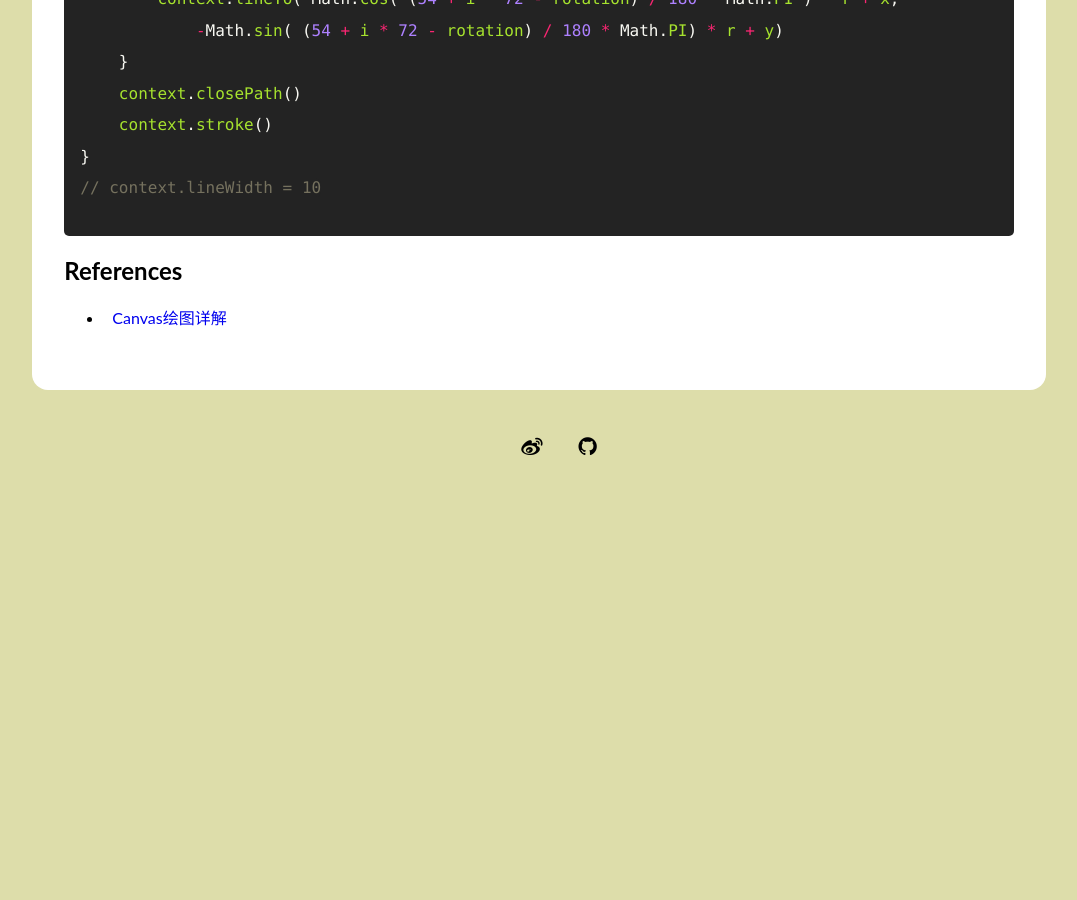
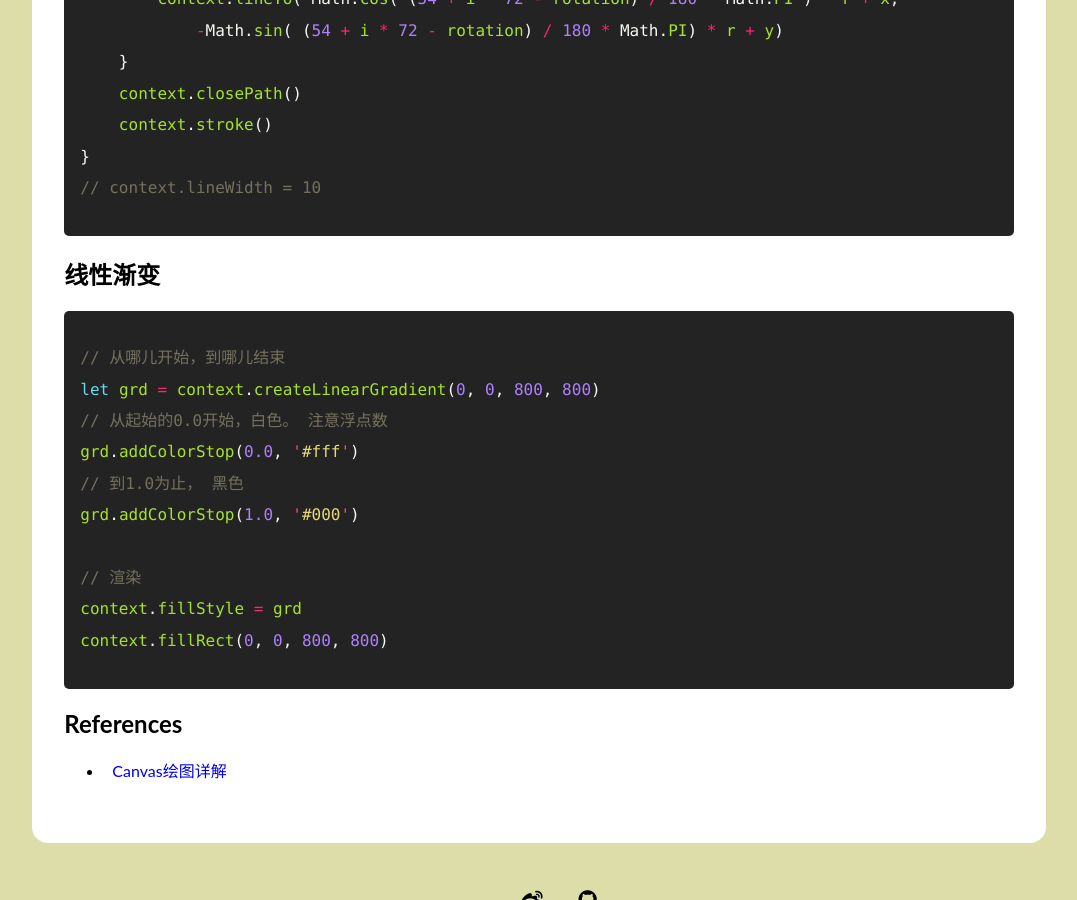
Before and after one commit to AnnatarHe/AnnatarHe.github.io, a Jekyll site: the page built from _posts/2016-03-05-begin-with-canvas.md, in a window 1280 px wide and 900 px high, scrolled down 3421 px. Shown: the whole window, without its empty margins (101-1178 px from the left). Built offline with Jekyll 4.4.1, drawn with Linux system fonts in a browser that asks for light colours; nearby versions of some CDN libraries; some web fonts are replaced; comment, search, counter and statistics services are not loaded; before the commit the page ends 3892 px from its top, so only the background shows below that.

Commit message:
add color linear graditer

```diff
--- a/_posts/2016-03-05-begin-with-canvas.md
+++ b/_posts/2016-03-05-begin-with-canvas.md
@@ -119,6 +119,20 @@ function drawStar( cxt, r, R, x, y, rotation) {
 // context.lineWidth = 10
 {% endhighlight %}
 
+## 线性渐变
+
+{% highlight js %}
+// 从哪儿开始，到哪儿结束
+let grd = context.createLinearGradient(0, 0, 800, 800)
+// 从起始的0.0开始，白色。 注意浮点数
+grd.addColorStop(0.0, '#fff')
+// 到1.0为止， 黑色
+grd.addColorStop(1.0, '#000')
+
+// 渲染
+context.fillStyle = grd
+context.fillRect(0, 0, 800, 800)
+{% endhighlight %}
 
 
 ## References
```
